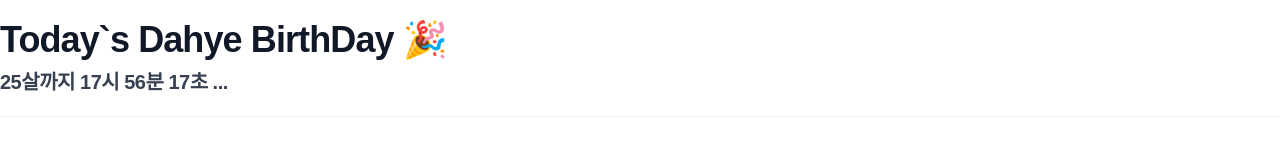
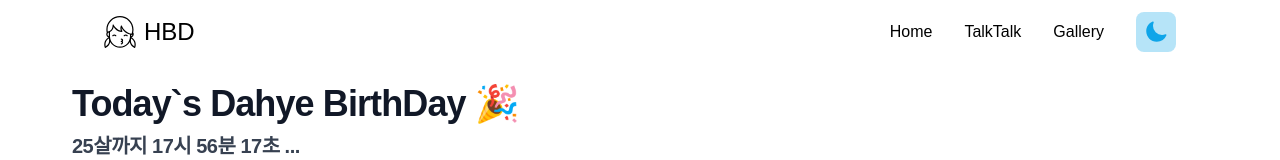
Before and after one commit to modu-aaron/hbd, a Next.js app: page /main in a window 1280 px wide. Shown: the top 160 px of the page. Built offline with nearby package versions, Linux system fonts and the light colour scheme; no server answers; the database is empty; grey boxes are pictures that could not be loaded; a web font is replaced by a local one.

Commit message:
feat: main 레이아웃 적용 및 리스트 호출방식 변경

```diff
--- /dev/null
+++ b/src/app/main/layout.tsx
@@ -0,0 +1,16 @@
+import Navbar from "@/components/Navbar";
+import Providers from "@/components/Provider";
+
+export default function DetailLayout(props: { children: React.ReactNode }) {
+  return (
+    <div
+      style={{ height: "100dvh" }}
+      className={`max-w-6xl flex flex-col mx-auto px-2 selection:bg-gray-50 dark:selection:bg-gray-800`}
+    >
+      <Providers>
+        <Navbar />
+        {props.children}
+      </Providers>
+    </div>
+  );
+}
--- a/src/app/main/page.tsx
+++ b/src/app/main/page.tsx
@@ -9,7 +9,7 @@ export default async function Home() {
     const data = await prisma.guestbook.findMany({
       take: 50,
       orderBy: {
-        created_at: "asc",
+        created_at: "desc",
       },
     });
 
```
